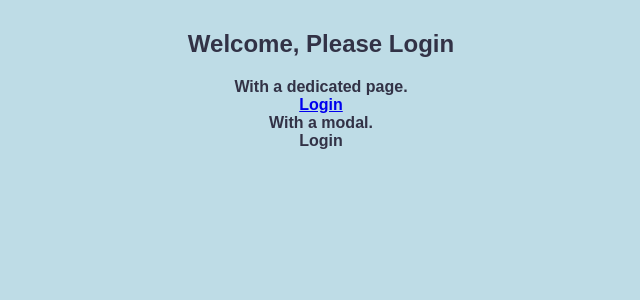
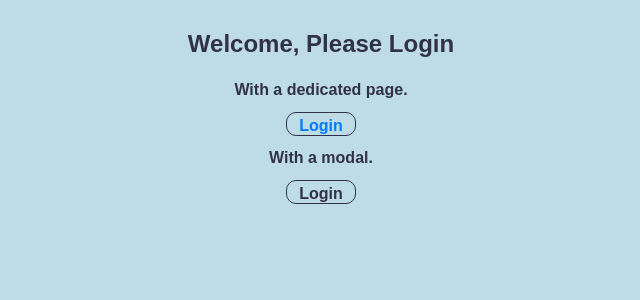
Before and after one commit to cnobile2012/django-pam, a Django app: page / in a window 1280 px wide. Shown: the top 300 px of the page, without its empty margins (319-959 px from the left). Run offline with Django 3.2, Linux system fonts and the light colour scheme; some libraries are stand-ins or nearby versions.

Commit message:
Start work on modal.

```diff
--- a/example_site/templates/base.html
+++ b/example_site/templates/base.html
@@ -1,3 +1,4 @@
+{% load staticfiles %}
 <!DOCTYPE html>
 <html lang="en">
   <head>
@@ -5,13 +6,18 @@
     <meta http-equiv="X-UA-Compatible" content="IE=edge" />
     <meta name="viewport" content="width=device-width, initial-scale=1" />
     <title>Django PAM Example Site</title>
-    <link href="/static/css/common.css" type="text/css" media="all"
+    <link href="{% static 'css/bootstrap/bootstrap.min.css' %}"
+          type="text/css" media="all" rel="stylesheet" />
+    <link href="{% static 'css/common.css' %}" type="text/css" media="all"
           rel="stylesheet" />
+    <script src="{% static 'js/jquery/jquery-2.2.3.min.js' %}"></script>
+    <script src="{% static 'js/bootstrap/bootstrap.min.js' %}"></script>
 {% block script %}{% endblock %}
   </head>
   <body>
     <div class="content">
 {% block content %}{% endblock %}
     </div>
+{% block modals %}{% endblock %}
   </body>
 </html>
--- a/example_site/templates/home/home.html
+++ b/example_site/templates/home/home.html
@@ -2,14 +2,14 @@
 {% block content %}
       <div class="container">
 {% if user.is_authenticated %}
-        <h2 class="welcome">Welcome {{ user }} you are Authenticated</h2>
+        <h2 class="welcome">Welcome '{{ user }}' you are Authenticated</h2>
 {% else %}
         <h2 class="welcome">Welcome, Please Login</h2>
 {% endif %}
         <ul>
           <li>
             With a dedicated page.
-            <ul class="dedicated">
+            <ul class="with-dedicated">
 {% if not user.is_authenticated %}
               <li><a href="{% url 'django-pam:login' %}">Login</a></li>
 {% else %}
@@ -21,7 +21,7 @@
           </li>
           <li>
             With a modal.
-            <ul class="modal">
+            <ul class="with-modal">
 {% if not user.is_authenticated %}
               <li>Login</li>
 {% else %}
@@ -32,3 +32,9 @@
         </ul>
       </div>
 {% endblock %}
+{% block modals %}
+  <div id="modals">
+{% include "modals/login.html" %}
+{% include "modals/logout.html" %}
+  </div> <!-- div#modals -->
+{% endblock %}
--- /dev/null
+++ b/example_site/templates/modals/logout.html
@@ -0,0 +1,5 @@
+<div id="login" class="modal fade" role="dialog">
+  <div class="modal-dialog">
+{% include "django_pam/accounts/_logout.html" %}
+  </div>
+</div>
```
Also changed, not shown: example_site/templates/modals/login.html (renamed from example_site/templates/home/modals/login.html).
